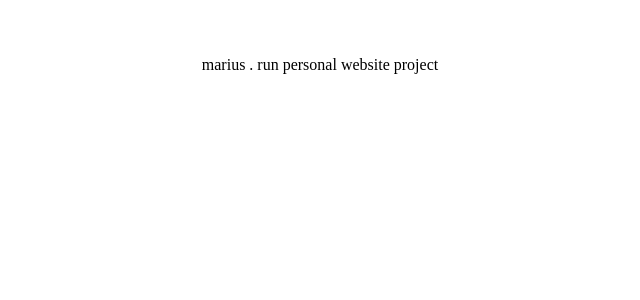
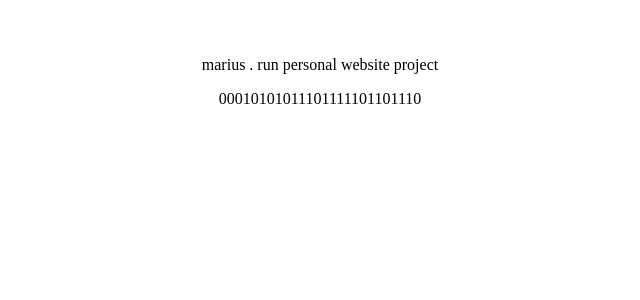
Before and after one commit to mariusranta/website, a React (Vite) app: page / in a window 1280 px wide. Shown: the top 300 px of the page, without its empty margins (320-960 px from the left). Built offline with nearby package versions, Linux system fonts and the light colour scheme.

Commit message:
npm run build to package json etc

```diff
--- a/package.json
+++ b/package.json
@@ -5,6 +5,7 @@
   "version": "0.0.0",
   "type": "module",
   "scripts": {
+    "predeploy": "npm run build",
     "dev": "vite",
     "build": "vite build",
     "lint": "eslint .",
--- a/src/App.jsx
+++ b/src/App.jsx
@@ -7,6 +7,7 @@ function App() {
   return (
     <>
       <p>marius . run personal website project</p>
+      <p>00010101011101111101101110</p>
     </>
   )
 }
```
